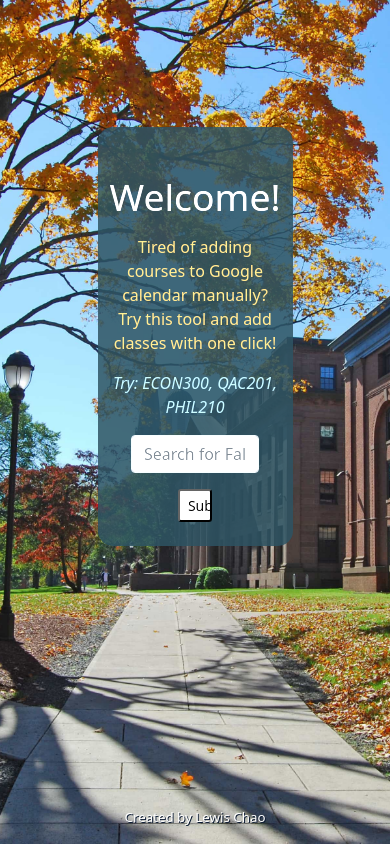
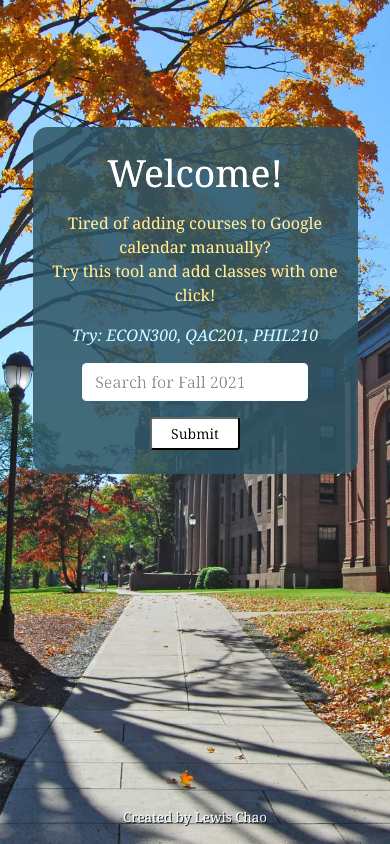
Before and after one commit to lewiseng/WesCal, a Flask app: page / in a window 390 px wide. Run offline with Flask 2, Linux system fonts and the light colour scheme.

Commit message:
Add google font and media query

```diff
--- a/templates/base.html
+++ b/templates/base.html
@@ -29,7 +29,10 @@
           background-repeat: no-repeat;
           background-size: cover;
         }
+
     </style>
+    <link rel="preconnect" href="https://fonts.gstatic.com">
+    <link href="https://fonts.googleapis.com/css2?family=Noto+Serif:ital,wght@0,400;1,400;1,700&display=swap" rel="stylesheet">
     {% block head %}{% endblock %}
 </head>
 <body>
--- a/templates/index.html
+++ b/templates/index.html
@@ -32,23 +32,37 @@
         background-repeat: no-repeat;
         background-size: cover;
     }
+    @media screen and (min-width: 1000px){
+        .warning {
+            width:40%;
+            min-width: 500px;
+        }
+    }
+    @media screen and (max-width: 1000px){
+    .warning {
+        width:80%;
+        max-width: 500px;
 
+    }
+    .warningText {
+        font-size: smaller;
+    }
+    }
 </style>
 {% endblock %}
 
 
 {% block body %}
+
 <div class="bg">
-
-
     <div class="container">
         <div style="height: 2vh;"></div>
         <div style="height: 13vh;">
             {% with messages = get_flashed_messages() %}
             {% if messages %}
                 {% for msg in messages %}
-                <div class="alert alert-warning alert-dismissible fade show pb-0" role="alert" style="width:40%; margin-left: auto; margin-right: auto;">
-                    <p>{{ msg }}</p>
+                <div class="alert alert-warning alert-dismissible fade show pb-0 warning" role="alert" style=" margin-left: auto; margin-right: auto;">
+                    <p class="warningText">{{ msg }}</p>
                     <button type="button" class="btn-close" data-bs-dismiss="alert" aria-label="Close"></button>
                 </div>
                 {% endfor %}
@@ -57,30 +71,29 @@
         </div>
         <div class="row" >
             <div class="col"> </div>
-            <div class="col-6" style="background: rgb(38, 70, 83, 0.85); border-radius: 15px; filter: brightness(120%);">
+            <div class="col-10 col-lg-6" style="background: rgb(38, 70, 83, 0.85); border-radius: 15px; filter: brightness(120%);">
                 <div style="margin-top: 0;">
-                    <h1 class="my-3 display-3 mt-0 pt-5" style="color: #FFFAFB;">Welcome!</h1>
+                    <h1 class="my-3 display-3 mt-0 pt-4" style="color: #FFFAFB; font-family: 'Noto Serif', serif; font-weight: 400;">Welcome!</h1>
 
-                    <p style="color: #e7c97b;">Tired of adding courses to Google calendar manually? <br>
+                    <p style="color: #e7c97b; font-family: 'Noto Serif', serif;">Tired of adding courses to Google calendar manually? <br>
                         Try this tool and add classes with one click!
                     </p>
 
                     <form action="" method='POST'>
-                        <p class="mt-3" style="color: lightblue; font-style: italic;">Try: ECON300, QAC201, PHIL210</p>
-                        <input type="text" name="course" class="form-control mb-3 w-75" placeholder="Search for Fall 2021" style="margin-left:auto; margin-right: auto; text-transform:uppercase;">
-                        <input type="submit" value="Submit" class="form-control-sm mb-4" style="width: 20%; margin-left:auto; margin-right: auto;">
+                        <p class="mt-3" style="color: lightblue; font-family: 'Noto Serif', serif; font-style: italic;">Try: ECON300, QAC201, PHIL210</p>
+                        <input type="text" name="course" class="form-control mb-3 w-75" placeholder="Search for Fall 2021" style="font-family: 'Noto Serif', serif; margin-left:auto; margin-right: auto; text-transform:uppercase;">
+                        <input type="submit" value="Submit" class="form-control-sm mb-4" style="font-family: 'Noto Serif', serif; width: 30%; margin-left:auto; margin-right: auto;">
                     </form>
                 </div>
             </div>
             <div class="col"></div>
         </div>
       </div>
-
-
 </div>
 
 <div style="position: relative">
-    <p style="font-size: 10px; position: fixed; bottom: 0; width:100%; text-align: center; font-size: smaller; color: #ffffff; text-shadow: 1px 1px #0C1B33;">Created by Lewis Chao
+    <p style="font-family: 'Noto Serif', serif; font-size: 10px; position: fixed; bottom: 0; width:100%; text-align: center; font-size: smaller; color: #ffffff; text-shadow: 1px 1px #0C1B33;">Created by Lewis Chao
     </p>
 </div>
+
 {% endblock %}
--- a/templates/results.html
+++ b/templates/results.html
@@ -35,7 +35,7 @@
 
         <div class="row">
             <div class="col"></div>
-            <div class="col-8" style="background-color: rgba(255, 255, 255, 0.37); max-width: 80%; margin-right: auto; margin-left: auto;  border-radius: 10px;">
+            <div class="col-12 col-lg-8" style="background-color: rgba(255, 255, 255, 0.37); max-width: 80%; margin-right: auto; margin-left: auto;  border-radius: 10px;">
                 <h2 class="pt-3 mb-4 mt-1"><a href="{{catalog[session["courseName"]]}}" target="_blank" rel="noopener noreferrer" style="color:#002d59;">{{mystr2}}</a> </h2>
                 <table class="py-3" style="margin-right: auto; margin-left: auto; color:#044d88 ">
                     <tr style="color:#013e74">
```
